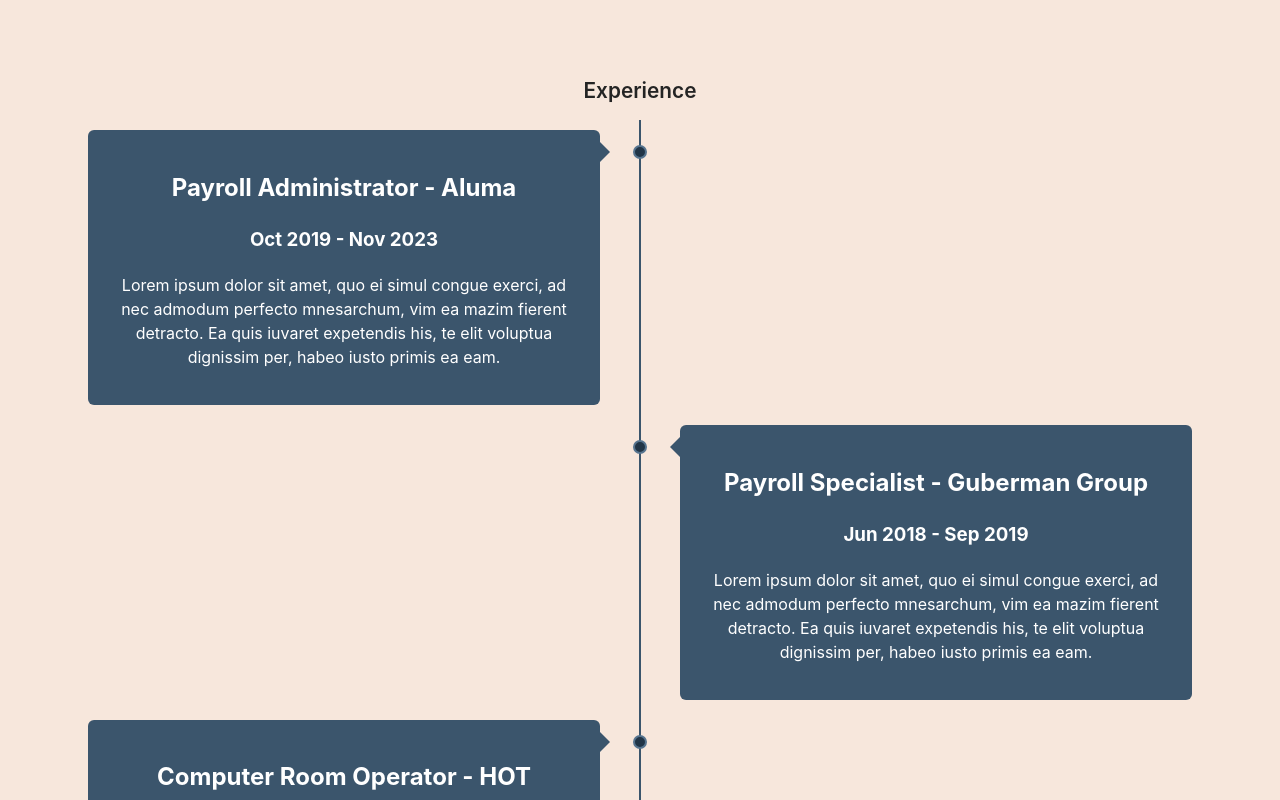
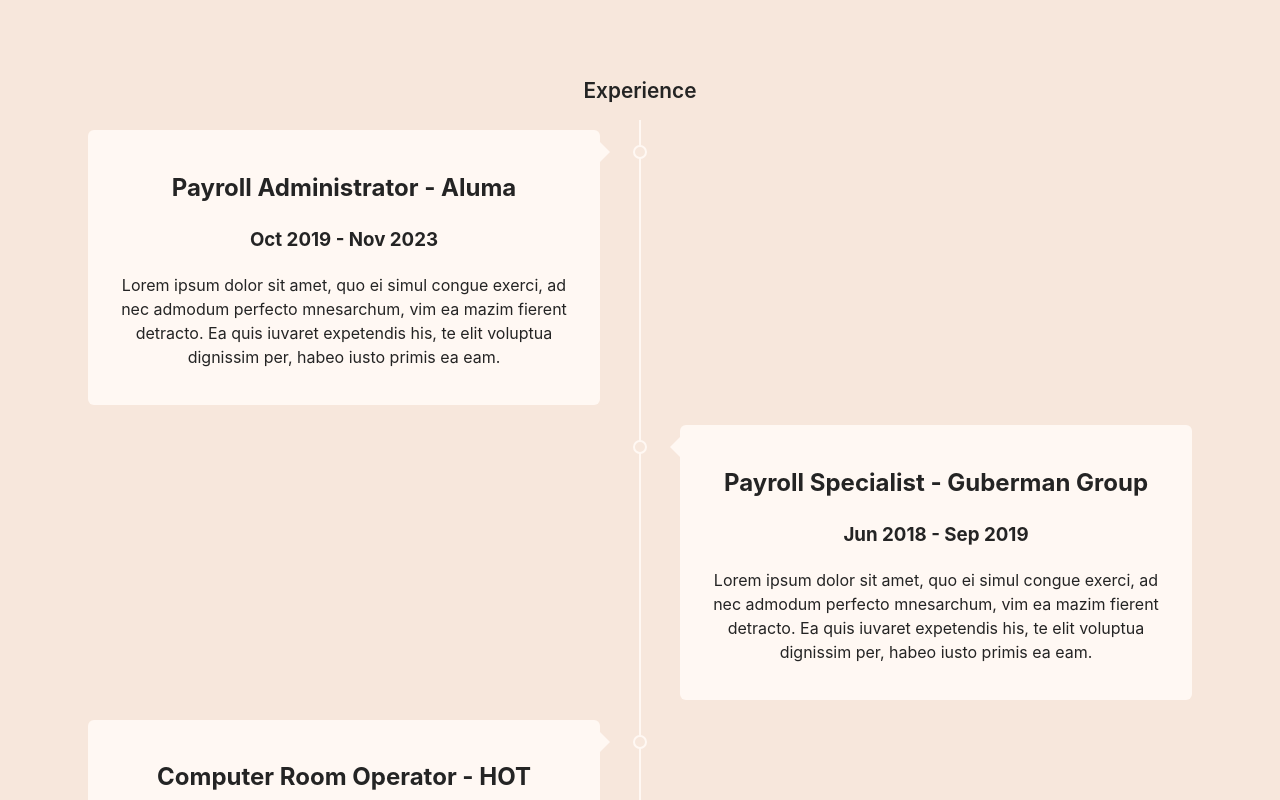
Before and after one commit to Lulzies87/portfolio, a React (Vite) app in the folder app/: page / in a window 1280 px wide. Shown: the part 1240-2040 px from the top of the page. Built offline with nearby package versions, Linux system fonts and the light colour scheme.

Commit message:
timeline style changes

```diff
--- a/app/src/components/Timeline.module.scss
+++ b/app/src/components/Timeline.module.scss
@@ -1,23 +1,22 @@
-/* The actual timeline (the vertical ruler) */
+@import "../colors";
+
 .timeline {
     position: relative;
     max-width: 1200px;
     margin: 0 auto;
 }
 
-/* The actual timeline (the vertical ruler) */
 .timeline::after {
     content: '';
     position: absolute;
     width: 2px;
-    background-color: #3b556c;
+    background-color: $background1-color;
     top: 0;
     bottom: 0;
     left: 50%;
     margin-left: -1px;
 }
 
-/* Container around content */
 .container {
     padding: 10px 40px;
     position: relative;
@@ -25,31 +24,27 @@
     width: 50%;
 }
 
-/* The circles on the timeline */
 .container::after {
     content: '';
     position: absolute;
     width: 10px;
     height: 10px;
     right: -7px;
-    background-color: #213547;
-    border: 2px solid #56748f;
+    background-color: $background2-color;
+    border: 2px solid $background1-color;
     top: 25px;
     border-radius: 50%;
     z-index: 1;
 }
 
-/* Place the container to the left */
 .left {
     left: 0;
 }
 
-/* Place the container to the right */
 .right {
     left: 50%;
 }
 
-/* Add arrows to the left container (pointing right) */
 .left::before {
     content: " ";
     height: 0;
@@ -60,10 +55,9 @@
     right: 30px;
     border: medium solid white;
     border-width: 10px 0 10px 10px;
-    border-color: transparent transparent transparent #3b556c;
+    border-color: transparent transparent transparent $background1-color;
 }
 
-/* Add arrows to the right container (pointing left) */
 .right::before {
     content: " ";
     height: 0;
@@ -74,39 +68,33 @@
     left: 30px;
     border: medium solid white;
     border-width: 10px 10px 10px 0;
-    border-color: transparent #3b556c transparent transparent;
+    border-color: transparent $background1-color transparent transparent;
 }
 
-/* Fix the circle for containers on the right side */
 .right::after {
     left: -7px;
 }
 
-/* The actual content */
 .content {
     padding: 20px 30px;
-    background-color: #3b556c;
-    color: white;
+    background-color: $background1-color;
+    color: $text-color;
     position: relative;
     border-radius: 6px;
 }
 
-/* Media queries - Responsive timeline on screens less than 600px wide */
 @media screen and (max-width: 600px) {
 
-    /* Place the timelime to the left */
     .timeline::after {
         left: 31px;
     }
 
-    /* Full-width containers */
     .container {
         width: 100%;
         padding-left: 70px;
         padding-right: 25px;
     }
 
-    /* Make sure that all arrows are pointing leftwards */
     .container::before {
         left: 60px;
         border: medium solid white;
@@ -114,13 +102,11 @@
         border-color: transparent white transparent transparent;
     }
 
-    /* Make sure all circles are at the same spot */
     .left::after,
     .right::after {
         left: 15px;
     }
 
-    /* Make all right containers behave like the left ones */
     .right {
         left: 0%;
     }
```
